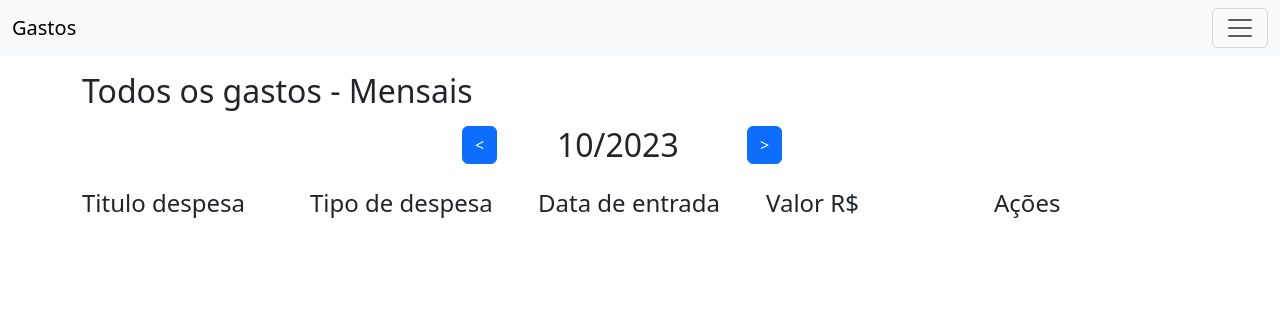
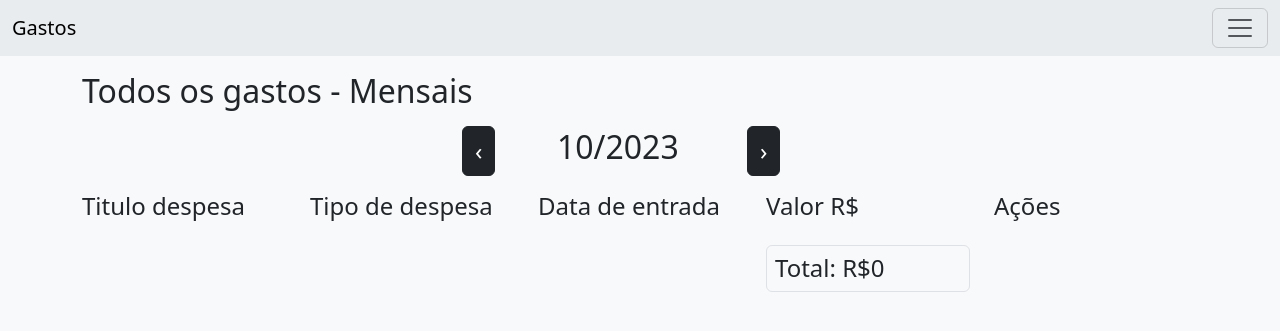
Before and after one commit to ViniciusCosta126/gastos-django, a Django app: page / in a window 1280 px wide. Shown: the top 331 px of the page. Run offline with Django 4.2, Linux system fonts and the light colour scheme; data that the repository does not hold is empty.

Commit message:
feat: Melhorias da ui e adicao de total

```diff
--- /dev/null
+++ b/gastos/static/gastos/css/home/main.css
@@ -0,0 +1,3 @@
+.container-btn .btn{
+  font-size: 24px;
+}
--- a/gastos/templates/home.html
+++ b/gastos/templates/home.html
@@ -3,18 +3,18 @@
 {% block title %} Home | Gastos {% endblock %}
 
 {% block content %}
-
+<link rel="stylesheet" href="{% static 'gastos/css/home/main.css' %}">
 <div class="container mt-5 pt-4">
     <h2 class="mb-3">Todos os gastos - Mensais</h2>
-    <div class="row mb-3 justify-content-center">
+    <div class="row mb-3 justify-content-center align-items-center container-btn">
         <div class="col-1">
-            <button class="btn btn-primary prev" href=""><</button>
+            <div class="btn btn-dark prev">&lsaquo;</div>
         </div>
         <div class="col-2">
             <h2 class="date">{{data}}</h2>
         </div>
         <div class="col-1">
-            <button class="btn btn-primary next" href="">></button>
+            <div class="btn btn-dark next">&rsaquo;</div>
         </div>
     </div>
     <div>
@@ -27,7 +27,6 @@
         </div>
         {% for gasto in gastos %}
         <div class="row mt-1 p-1 align-items-center border rounded">
-
             <div class="col">{{gasto.titulo_entrada}}</div>
             <div class="col">{{ gasto.get_tipo_entrada_display }}</div>
             <div class="col">{{gasto.data_entrada}}</div>
@@ -42,6 +41,21 @@
             </div>
         </div>
         {% endfor%}
+        <div class="row mt-3">
+            <div class="col"></div>
+            <div class="col"></div>
+            <div class="col"></div>
+            <div class="col">
+                {% if total > 0 %}
+                    <h4 class="border border-success p-2 rounded text-success">Total: R${{total}}</h4>
+                {% elif total < 0 %}
+                    <h4 class="border border-danger p-2 rounded text-danger">Total: R${{total}}</h4>
+                {% else %}
+                    <h4 class="border p-2 rounded">Total: R${{total}}</h4>
+                {% endif %}
+            </div>
+            <div class="col"></div>
+        </div>
     </div>
 </div>
 <script src="{% static 'gastos/js/index.js' %}"></script>
--- a/gastos/views.py
+++ b/gastos/views.py
@@ -6,6 +6,7 @@ from datetime import datetime
 
 def Home(request):
     data_param = request.GET.get('data')
+    valor_total = 0
     if data_param:
         novaData = data_param.split('/')
         gastos = Gastos.objects.filter(data_entrada__month=novaData[0])
@@ -14,14 +15,27 @@ def Home(request):
 
         if (int(novaData[0]) < 10):
             data_formatada = f'0{novaData[0]}/{novaData[1]}'
-        return render(request, 'home.html', {'gastos': gastos, 'data': data_formatada})
+
+        for gasto in gastos:
+            if(gasto.tipo_entrada == "D"):
+                valor_total-= gasto.valor_despesa
+            else:
+                valor_total+= gasto.valor_despesa
+        return render(request, 'home.html', {'gastos': gastos, 'data': data_formatada,'total': valor_total})
     else:
         agora = datetime.today()
         data_formatada = f'{agora.month}/{agora.year}'
         if (agora.month < 10):
             data_formatada = f'0{agora.month}/{agora.year}'
         gastos = Gastos.objects.filter(data_entrada__month=agora.month)
-        return render(request, 'home.html', {'gastos': gastos, 'data': data_formatada})
+        for gasto in gastos:
+            if(gasto.tipo_entrada == "D"):
+                valor_total-= gasto.valor_despesa
+            else:
+                valor_total+= gasto.valor_despesa
+
+
+        return render(request, 'home.html', {'gastos': gastos, 'data': data_formatada,'total':valor_total})
 
 
 def AdicionarGasto(request):
--- a/setup/templates/base.html
+++ b/setup/templates/base.html
@@ -6,8 +6,8 @@
     <link href="https://cdn.jsdelivr.net/npm/bootstrap@5.3.2/dist/css/bootstrap.min.css" rel="stylesheet" integrity="sha384-T3c6CoIi6uLrA9TneNEoa7RxnatzjcDSCmG1MXxSR1GAsXEV/Dwwykc2MPK8M2HN" crossorigin="anonymous">
     <title>{% block title %} {% endblock %}</title>
 </head>
-<body>
-    <nav class="navbar bg-body-tertiary fixed-top">
+<body class="bg-body-tertiary">
+    <nav class="navbar  bg-body-secondary fixed-top ">
         <div class="container-fluid">
           <a class="navbar-brand" href="{% url 'home' %}">Gastos</a>
           <button class="navbar-toggler" type="button" data-bs-toggle="offcanvas" data-bs-target="#offcanvasNavbar" aria-controls="offcanvasNavbar" aria-label="Toggle navigation">
@@ -26,19 +26,6 @@
                 <li class="nav-item">
                   <a class="nav-link" href="{% url 'add-gasto' %}">Adicionar Gasto</a>
                 </li>
-                <li class="nav-item dropdown">
-                  <a class="nav-link dropdown-toggle" href="#" role="button" data-bs-toggle="dropdown" aria-expanded="false">
-                    Dropdown
-                  </a>
-                  <ul class="dropdown-menu">
-                    <li><a class="dropdown-item" href="#">Action</a></li>
-                    <li><a class="dropdown-item" href="#">Another action</a></li>
-                    <li>
-                      <hr class="dropdown-divider">
-                    </li>
-                    <li><a class="dropdown-item" href="#">Something else here</a></li>
-                  </ul>
-                </li>
               </ul>
             </div>
           </div>
```
Also changed, not shown: gastos/static/gastos/css/main.css (deleted).
